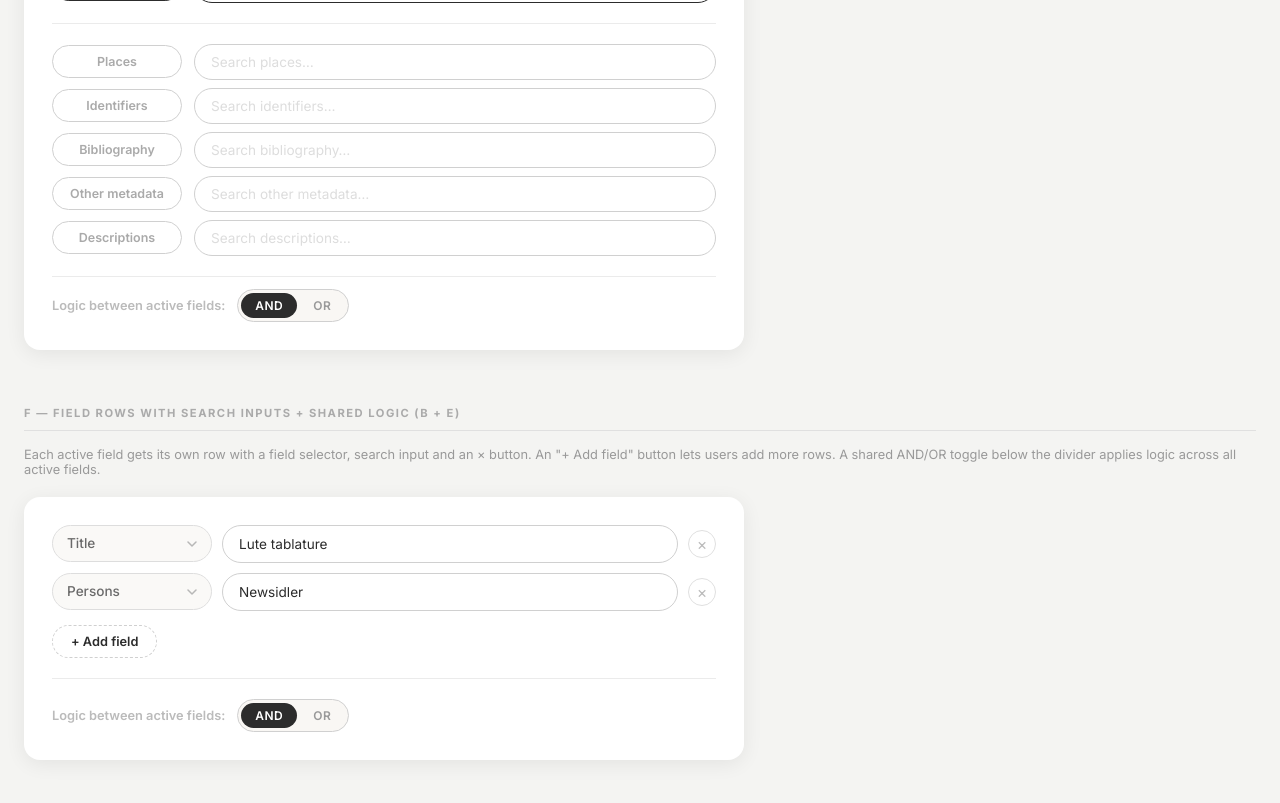
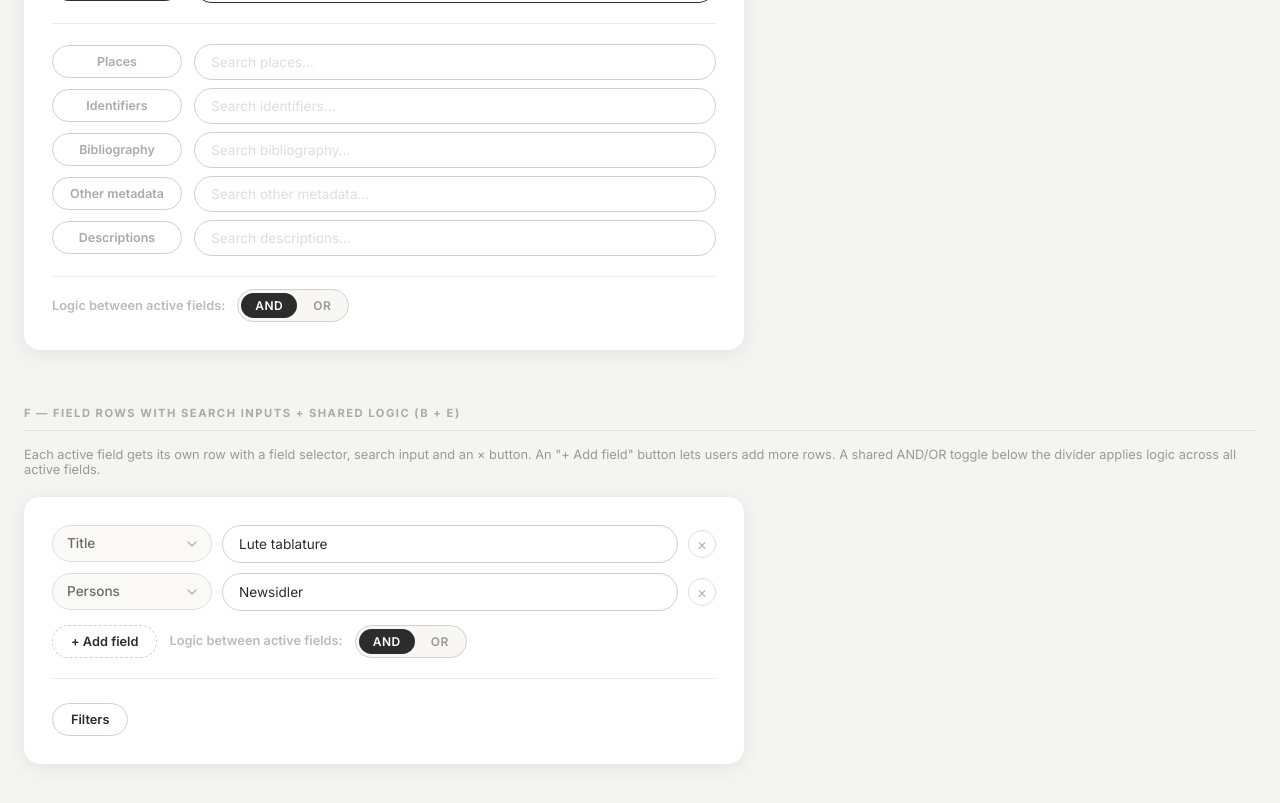
Before and after one commit to ikyriazi/ikyriazi.github.io, a Jekyll site: the page docs/search-mockups.html, which Jekyll copies as it is, in a window 1280 px wide and 900 px high, scrolled down 1799 px. Shown: the top 803 px of the window. Built offline with Jekyll 4.4.1, drawn with Linux system fonts in a browser that asks for light colours.

Commit message:
updated search mockups

```diff
--- a/docs/search-mockups.html
+++ b/docs/search-mockups.html
@@ -724,17 +724,18 @@
       <div class="remove-btn">×</div>
     </div>
 
-    <button class="add-btn">+ Add field</button>
-
-    <hr class="divider">
-
-    <div class="row">
-      <span style="font-size:0.8rem; color:#bbb; font-weight:600;">Logic between active fields:</span>
-      <div class="logic-toggle">
+    <div style="display:flex; align-items:center; gap:12px; margin-top:4px;">
+      <button class="add-btn">+ Add field</button>
+      <span style="font-size:0.8rem; color:#bbb; font-weight:600; line-height:1; align-self:center; margin-top:4px;">Logic between active fields:</span>
+      <div class="logic-toggle" style="align-self:center; margin-top:4px;">
         <button class="logic-btn active">AND</button>
         <button class="logic-btn">OR</button>
       </div>
     </div>
+
+    <hr class="divider">
+
+    <button class="add-btn" style="border-style:solid; border-color:#d0d0d0;">Filters</button>
 
   </div>
 </div>
```
